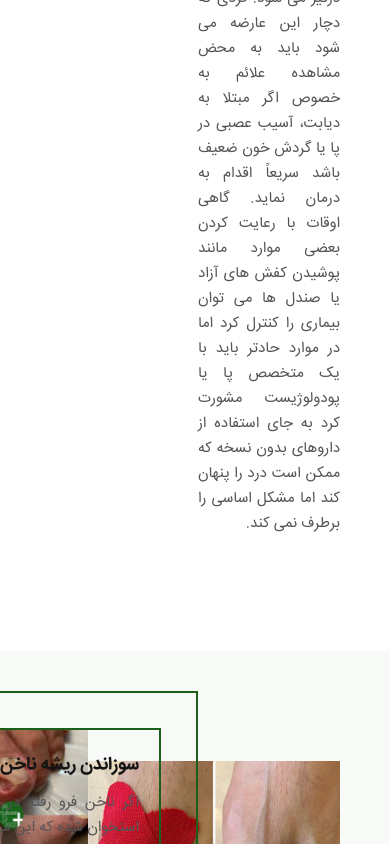
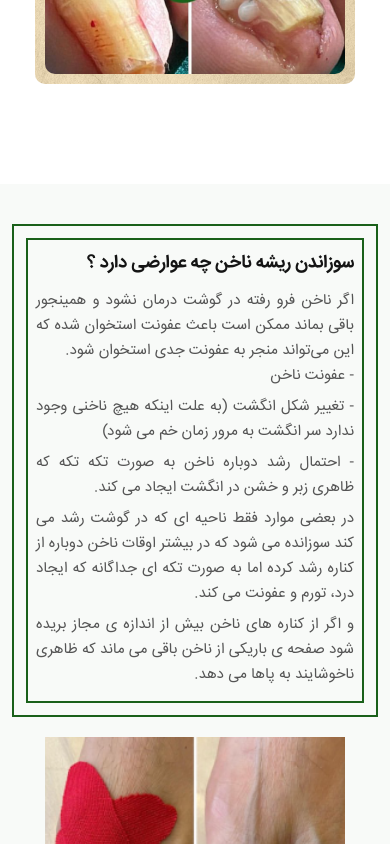
Before and after one commit to mohammad6vakili/nickpoor_nail, a Next.js app: page /blog/burn_nail in a window 390 px wide. Shown: the part 1156-2000 px from the top of the page. Built offline with nearby package versions, Linux system fonts and the light colour scheme.

Commit message:
style(responsive burn nail page): :art: responsive burn nail page

```diff
--- a/pages/blog/what_is_podology/index.js
+++ b/pages/blog/what_is_podology/index.js
@@ -114,7 +114,6 @@ const WhatIsPodology = () => {
           </div>
           <div className={styles.section_podology_left}>
             <div>
-              <img src="./image/IMG_5813.png" />
               <Image src={ContentImageTwo} alt="پودولوژی چیست؟" />
             </div>
           </div>
--- a/styles/blog.module.css
+++ b/styles/blog.module.css
@@ -838,25 +838,171 @@
   z-index: -1;
 }
 
+@media only screen and (max-width: 1400px) {
+  .section_complications_burning {
+    flex-direction: column-reverse;
+    height: unset !important;
+    padding-bottom: 24px !important;
+  }
+  .Complications_burning_right {
+    width: 100%;
+    margin-top: 20px;
+    display: flex;
+    justify-content: space-between;
+    align-items: center;
+  }
+  .Complications_burning_right > div:nth-child(1) {
+    width: 34%;
+  }
+  .Complications_burning_right > div:nth-child(1) > img {
+    width: 250px;
+    height: 250px;
+  }
+  .Complications_burning_right > div:nth-child(2) {
+    width: 66%;
+    display: flex;
+    align-items: center;
+    justify-content: space-between;
+  }
+  .Complications_burning_right > div:nth-child(2) > img {
+    width: 250px !important;
+    height: 250px !important;
+    margin: 0 !important;
+  }
+  .Complications_burning_left,
+  .Complications_burning_left > div {
+    width: 100%;
+    height: unset !important;
+  }
+  .Complications_burning_left > div {
+    padding: 12px;
+  }
+  .Complications_burning_left > div > div {
+    position: unset !important;
+    width: 100%;
+    height: 100%;
+    padding: 8px;
+  }
+}
+@media only screen and (max-width: 1000px) {
+  .section_burningRootNail,
+  .section_podology {
+    flex-direction: column;
+  }
+  .section_burningRootNail > div,
+  .section_podology > div {
+    width: 100%;
+    margin: 0;
+  }
+  .section_burningRootNail > div:nth-child(1),
+  .section_podology > div:nth-child(1) {
+    margin-bottom: 24px !important;
+  }
+  .section_burningRootNail_left,
+  .section_podology_left {
+    display: flex;
+    justify-content: center;
+  }
+  .section_burningRootNail_left > div,
+  .section_podology_left > div {
+    width: 320px;
+    height: 250px;
+  }
+  .section_burningRootNail_left > div > img:nth-child(1),
+  .section_podology_left > div > img:nth-child(1) {
+    width: 300px !important;
+    height: 250px !important;
+    top: -10px;
+    left: 10px;
+  }
+  .section_podology2 {
+    flex-direction: column;
+    height: unset !important;
+  }
+  .section_podology2 > div {
+    width: 100% !important;
+  }
+  .notـdo_description {
+    width: 100% !important;
+  }
+  .notـdo_description > span {
+    width: 100% !important;
+  }
+  .Complications_burning_right > div:nth-child(1) > img {
+    width: 180px;
+    height: 180px;
+    object-fit: cover;
+  }
+  .Complications_burning_right > div:nth-child(2) > img {
+    width: 180px !important;
+    height: 180px !important;
+    object-fit: cover;
+  }
+  .section_question_left > svg {
+    display: none;
+  }
+  .section_question {
+    flex-direction: column;
+  }
+  .section_question > div {
+    width: 100% !important;
+    padding: 0 !important;
+  }
+  .section_question > div:nth-child(1) {
+    margin-bottom: 20px;
+  }
+  .section_question > div:nth-child(2) {
+    justify-content: center;
+  }
+}
 @media only screen and (max-width: 800px) {
+  .section_question,
+  .section_complications_burning,
+  .section_burningRootNail,
+  .section_podology2,
+  .section_podology,
   .blog_articles {
     padding: 0 12px !important;
   }
+  .section_complications_burning {
+    padding-bottom: 24px !important;
+  }
+  .section_question,
+  .section_podology,
+  .section_podology2,
   .background_image {
     margin-bottom: 48px;
   }
-  .section_aboutUs {
+  .section_complications_burning {
+    margin-bottom: 100px !important;
+  }
+  .Complications_burning_right {
     flex-direction: column;
   }
-  .section_aboutUs_right {
+  .Complications_burning_right > div {
+    width: 100% !important;
+    display: flex;
+    flex-direction: column;
+    align-items: center;
+  }
+  .Complications_burning_right > div:nth-child(1) {
+    margin-bottom: 16px;
+  }
+  .Complications_burning_right > div:nth-child(2) > img,
+  .Complications_burning_right > div:nth-child(1) > img {
+    width: 300px !important;
+    height: 300px !important;
+  }
+  .Complications_burning_right > div:nth-child(2) > img:nth-child(1) {
     margin-bottom: 16px !important;
   }
-  .section_aboutUs > div {
-    width: 100% !important;
+  .Complications_burning {
+    padding: 0 !important;
   }
-  .section_aboutUs_left {
-    display: flex;
-    justify-content: center;
+  .section_question_left > img {
+    width: 300px;
+    height: 300px;
+    object-fit: cover;
   }
 }
 @media only screen and (max-width: 600px) {
@@ -866,18 +1012,25 @@
   }
   .background_image > img {
     height: 100% !important;
-    object-fit: fill;
   }
-  .aboutUs_title > h1 {
+  .podology_title > h1 {
     text-align: center;
     font-size: 18px !important;
   }
-  .aboutUs_line {
+  .podology_line {
     width: 100% !important;
   }
-}
-@media only screen and (max-width: 400px) {
-  .aboutUs_description > p {
-    font-size: 14px;
+  .background_image_opacity > h1 {
+    font-size: 20px;
   }
 }
+@media only screen and (max-width: 350px) {
+  .section_podology_left > div {
+    width: 280px;
+    height: 240px;
+  }
+  .section_podology_left > div > img:nth-child(1) {
+    width: 260px !important;
+    height: 240px !important;
+  }
+}
```
